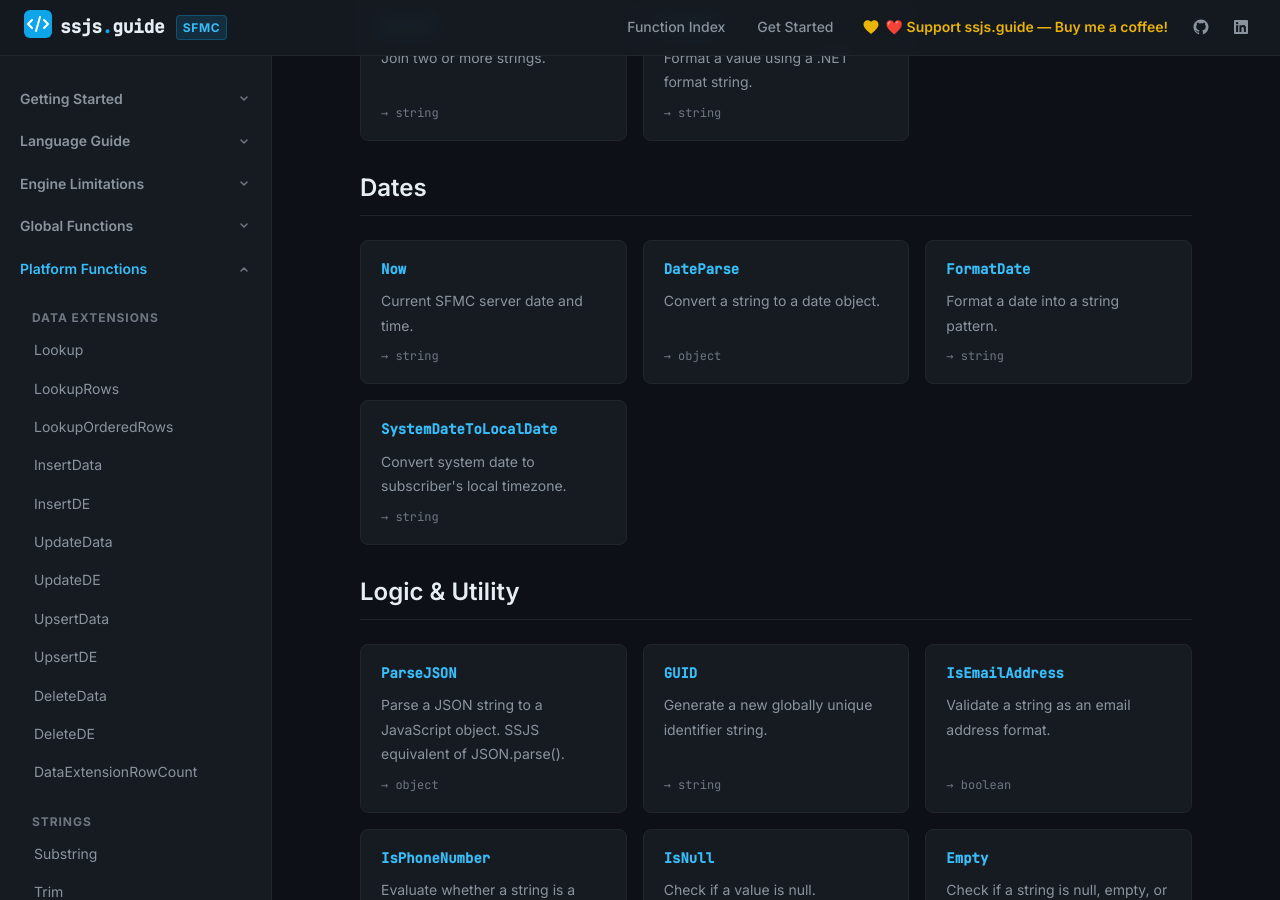
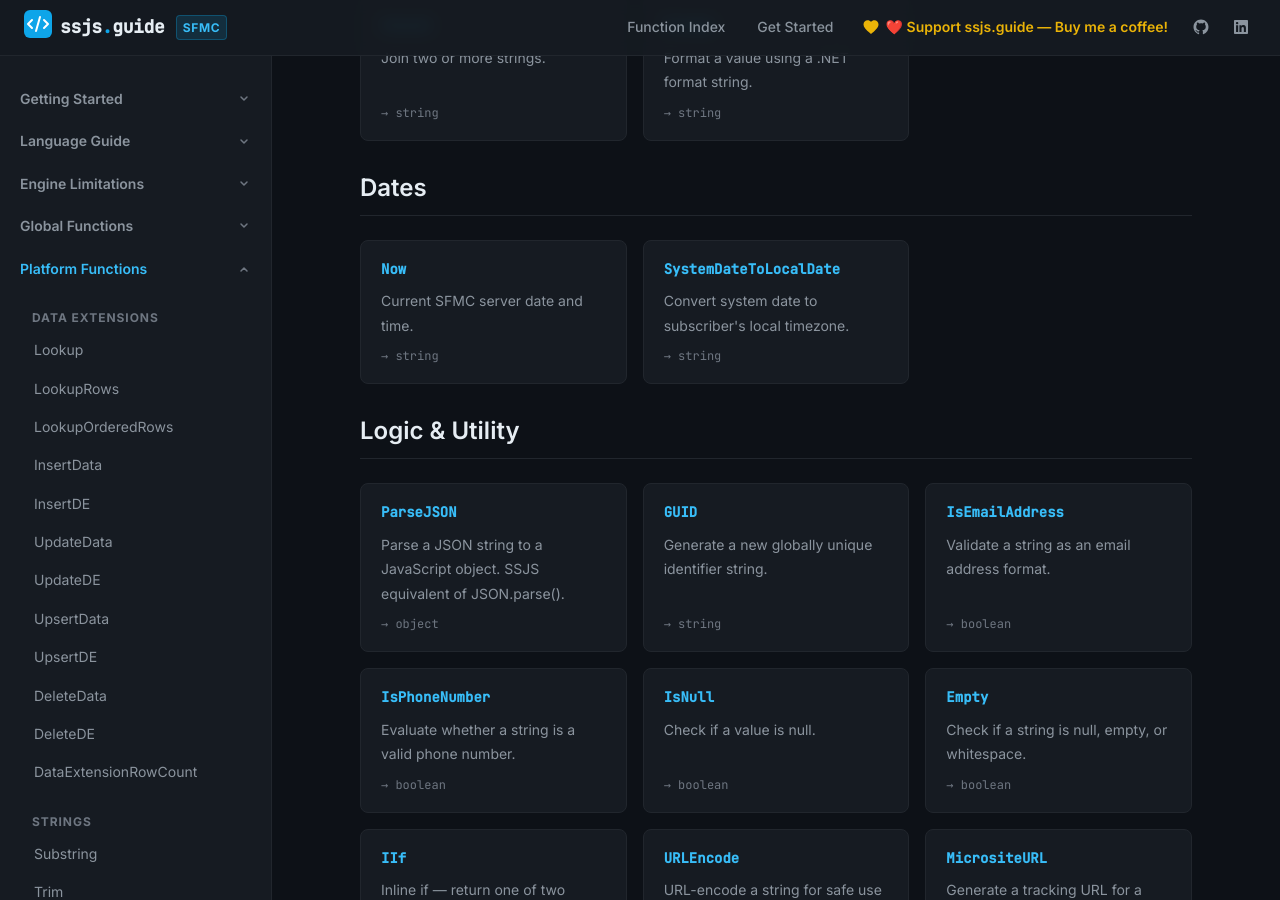
Before and after one commit to JoernBerkefeld/ssjs.guide, a Jekyll site: the page built from platform-functions/index.md, in a window 1280 px wide and 900 px high, scrolled down 1618 px. Built offline with Jekyll 4.4.1, drawn with Linux system fonts in a browser that asks for light colours.

Commit message:
remove Platform.Function.DateParse()

```diff
--- a/_data/navigation.yml
+++ b/_data/navigation.yml
@@ -131,8 +131,6 @@
       url: /platform-functions/#dates
     - title: Now
       url: /platform-functions/now/
-    - title: DateParse
-      url: /platform-functions/dateparse/
     - title: FormatDate
       url: /platform-functions/formatdate/
     - title: SystemDateToLocalDate
--- a/platform-functions/index.md
+++ b/platform-functions/index.md
@@ -45,8 +45,6 @@ Read and write rows in SFMC Data Extensions.
 
 <div class="function-grid">
   <a href="/platform-functions/now/" class="function-card"><div class="fn-name">Now</div><div class="fn-desc">Current SFMC server date and time.</div><div class="fn-return">→ string</div></a>
-  <a href="/platform-functions/dateparse/" class="function-card"><div class="fn-name">DateParse</div><div class="fn-desc">Convert a string to a date object.</div><div class="fn-return">→ object</div></a>
-  <a href="/platform-functions/formatdate/" class="function-card"><div class="fn-name">FormatDate</div><div class="fn-desc">Format a date into a string pattern.</div><div class="fn-return">→ string</div></a>
   <a href="/platform-functions/systemdatetolocaldate/" class="function-card"><div class="fn-name">SystemDateToLocalDate</div><div class="fn-desc">Convert system date to subscriber's local timezone.</div><div class="fn-return">→ string</div></a>
 </div>
 
```
Also changed, not shown: platform-functions/dateparse.md (deleted, +0 -34 lines).
